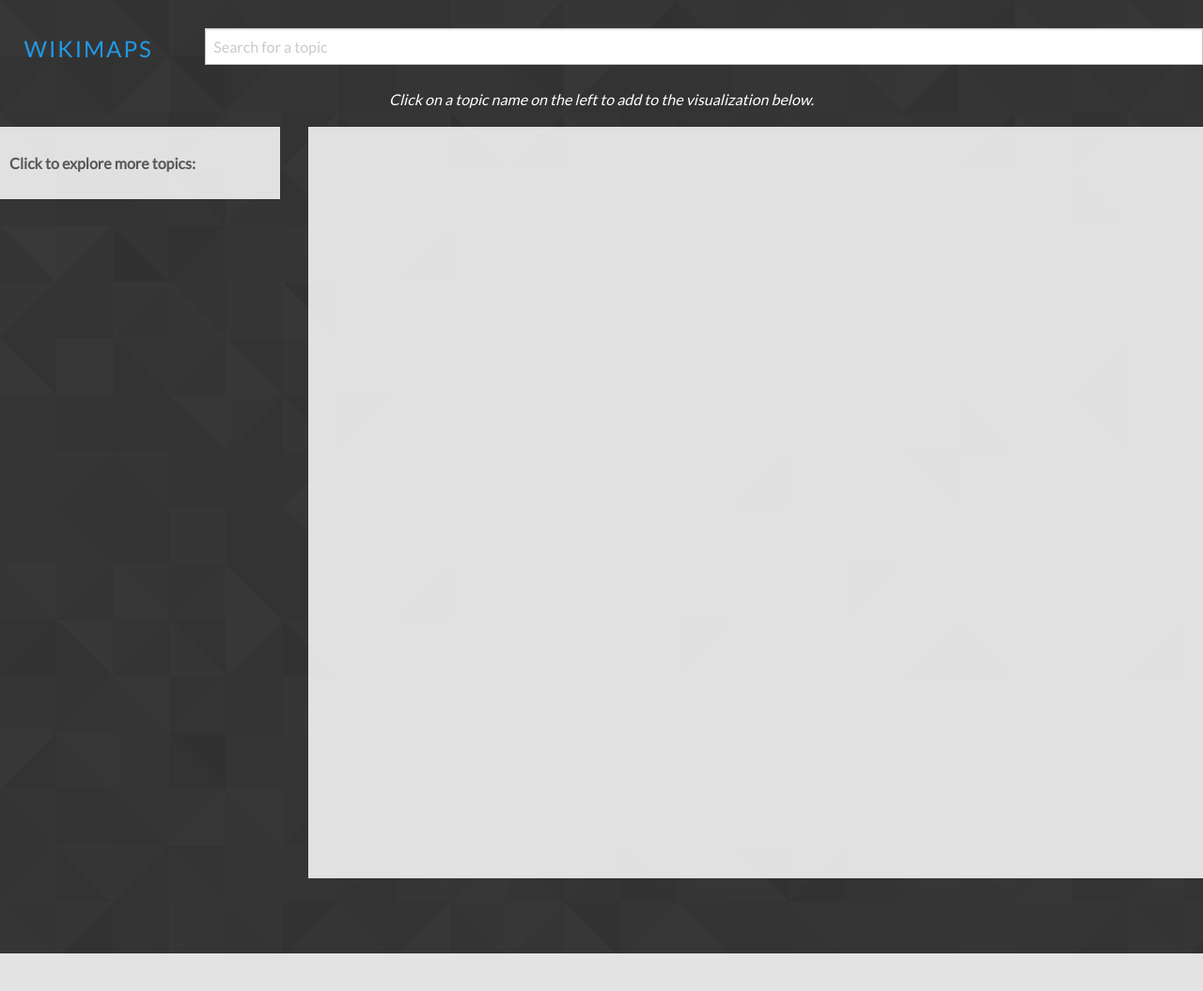
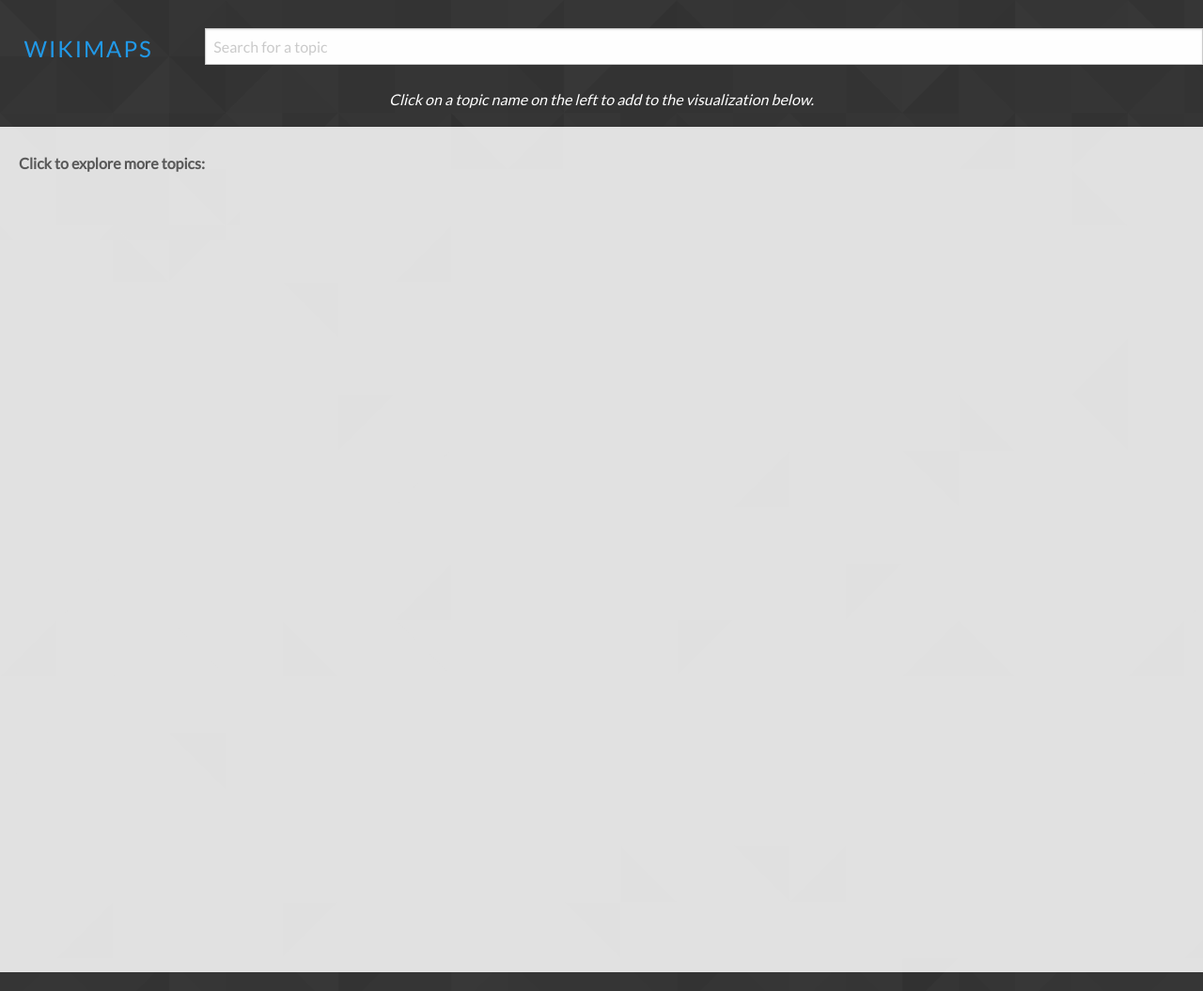
Before and after one commit to kexin-zhang/wikimaps3, a Flask app: template templates/base.html in a window 1280 px wide. Shown: the whole page at 94% size. Before the commit the page ends 1015 px from the top, so only its background shows below. Run offline with Flask 2, Linux system fonts and the light colour scheme; the template is opened without the code that fills it, so the values that code supplies are empty; some libraries are stand-ins or nearby versions.

Commit message:
modified layout

```diff
--- a/static/styles.css
+++ b/static/styles.css
@@ -43,8 +43,9 @@ body {
   cursor: pointer;
 }
 
-.topics: hover{
+.topics:hover{
   opacity: .6;
+  color: #3399ff;
 }
 
 #mynetwork {
@@ -75,3 +76,7 @@ body {
 #summary {
   font-size: .9em;
 }
+
+.topic-container {
+  padding-left: 10px;
+}
--- a/templates/base.html
+++ b/templates/base.html
@@ -10,7 +10,7 @@
     <title>WikiMaps</title>
   </head>
   <body>
-    <div class="row" style="max-width: 90rem;">
+    <div class="row" style="max-width: 95rem;">
       <form id="form2" action="/search" method="POST">
         <div class="row">
           <div class="small-3 large-2 columns">
@@ -25,9 +25,10 @@
           <h1 id="title">{{ data.name }}</h1>
           <p id="instructions">Click on a topic name on the left to add to the visualization below. </p>
         </div>
+        <div class="panel">
         <div class="row" id="info-row">
           <div class="large-3 columns panel-container">
-            <div class="panel topic-container isVisible" id="0">
+            <div class="topic-container isVisible" id="0">
               <p id="summary">{{summary}}</p>
               <p style="font-weight:bold;">Click to explore more topics:</p>
               <ul id="topics-list">
@@ -35,11 +36,12 @@
             </div>
           </div>
           <div class="large-9 columns" id="vis">
-            <div class="panel" id="mynetwork">
+            <div class="" id="mynetwork">
 
             </div>
           </div>
         </div>
+      </div>
     </div>
   </body>
   <script>
```
